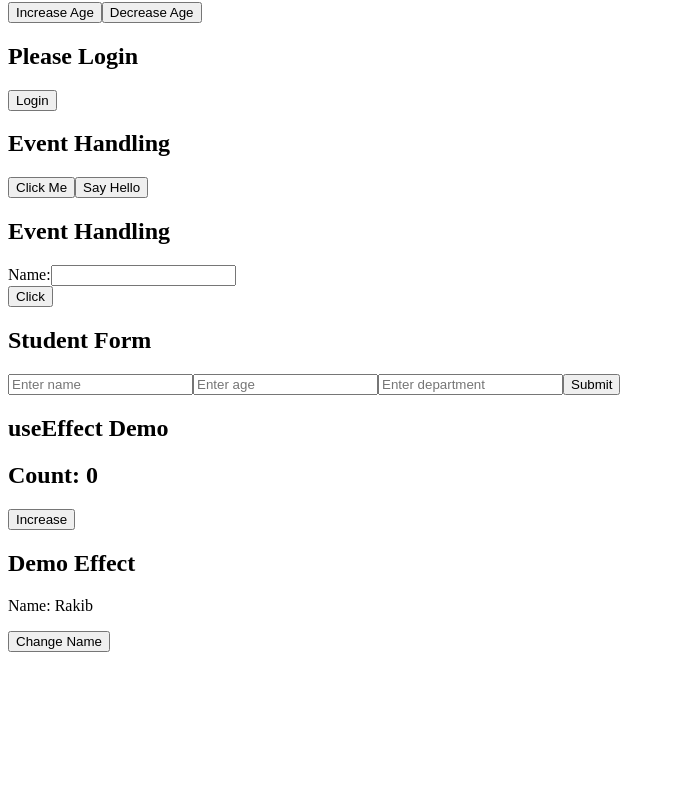
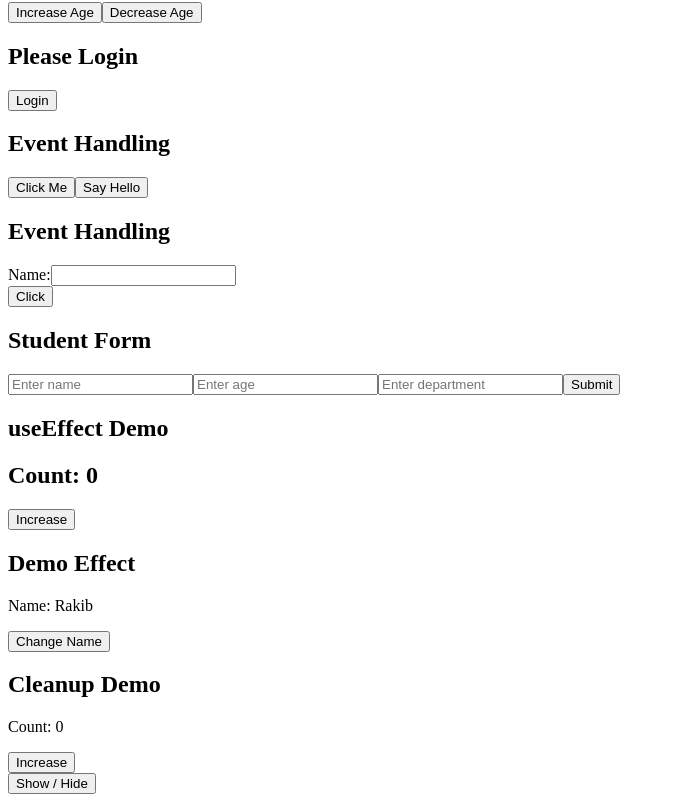
Before and after one commit to md-rakib-hasan1/react-learning, a React (Vite) app: page / in a window 1280 px wide. Shown: the part 1710-2512 px from the top of the page, without its empty margins (0-675 px from the left). Before the commit the page ends 2370 px from the top, so only its background shows below. Built offline with nearby package versions, Linux system fonts and the light colour scheme.

Commit message:
Cleandup-Timer-control

```diff
--- a/src/App.tsx
+++ b/src/App.tsx
@@ -1,3 +1,4 @@
+
 import Welcome from "./components/Welcome";
 import Profile from "./components/Profile";
 import New from "./components/New";
@@ -12,7 +13,9 @@ import Event from "./components/Event";
 import StudentForm from "./components/StudentForm";
 import UseEffectDemo from "./components/UseEffectDemo";
 import UseEffectDemo1 from "./components/UseEffectDemo1";
+import CleanupDemo from "./components/CleanupDemo";
 function App() {
+  const [show, setShow] = useState(true);
   const[name, setName]=useState<string>("Rakib");
   const[isLoggedIn, setIsLoggedIn]=useState<boolean>(false);
   return (
@@ -61,6 +64,8 @@ function App() {
    <button onClick={()=>setIsLoggedIn(!isLoggedIn)}>
     Login/Logout
    </button>
+
+
    <Counter/>
    <StudentList/>
    <NewStudentList/>
@@ -70,6 +75,12 @@ function App() {
    <StudentForm/>
    <UseEffectDemo/>
    <UseEffectDemo1/>
+   {show && <CleanupDemo />}
+<button onClick={() => setShow(!show)}>
+        Show / Hide
+      </button>
+
+
     </div>
   );
 }
--- /dev/null
+++ b/src/components/CleanupDemo.tsx
@@ -0,0 +1,30 @@
+import { useEffect, useState } from "react";
+
+const CleanupDemo = () => {
+  const [count, setCount] = useState<number>(0);
+
+  useEffect(() => {
+    const timer = setInterval(() => {
+      console.log("Timer running...");
+    }, 1000);
+
+    return () => {
+      clearInterval(timer);
+      console.log("Timer stopped");
+    };
+  }, []);
+
+  return (
+    <div>
+      <h2>Cleanup Demo</h2>
+
+      <p>Count: {count}</p>
+
+      <button onClick={() => setCount(count + 1)}>
+        Increase
+      </button>
+    </div>
+  );
+};
+
+export default CleanupDemo;
```
